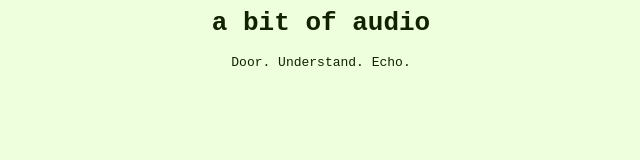
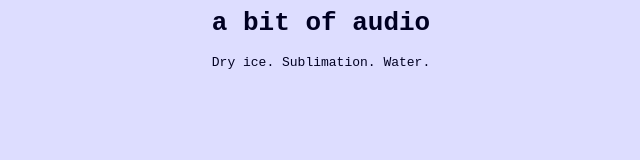
Before and after one commit to makyo/a.bitof.audio, a plain HTML site: page index.html in a window 1280 px wide. Shown: the whole page, without its empty margins (319-959 px from the left). Drawn offline with Linux system fonts and the light colour scheme.

Commit message:
dry ice. sublimation. water

```diff
--- a/index.html
+++ b/index.html
@@ -3,8 +3,8 @@
     <title>a bit of audio</title>
     <style>
     * {
-        background-color: #efd;
-        color: #120;
+        background-color: #ddf;
+        color: #002;
         text-align: center;
         font-family: monospace;
     }
@@ -12,7 +12,7 @@
 </head>
 <body>
     <h1>a bit of audio</h1>
-    <p>Door. Understand. Echo.</p>
+    <p>Dry ice. Sublimation. Water.</p>
     <audio src="audio.mp3" autoplay loop>
         Your browser isn't playing well with audio. You may grab the audio <a href="audio.mp3">here</a>.
     </audio>
```
Also changed, not shown: 1 other file.
